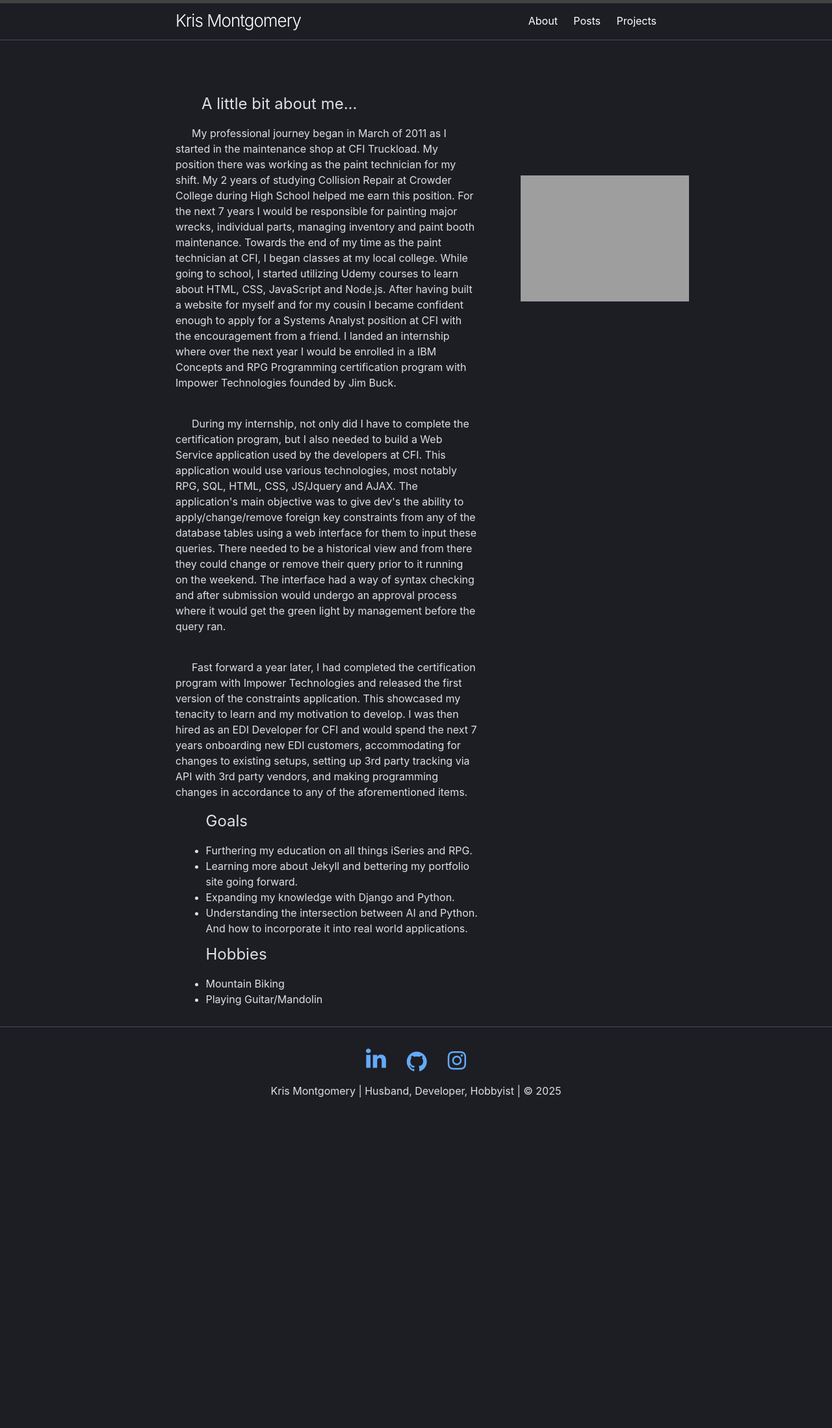
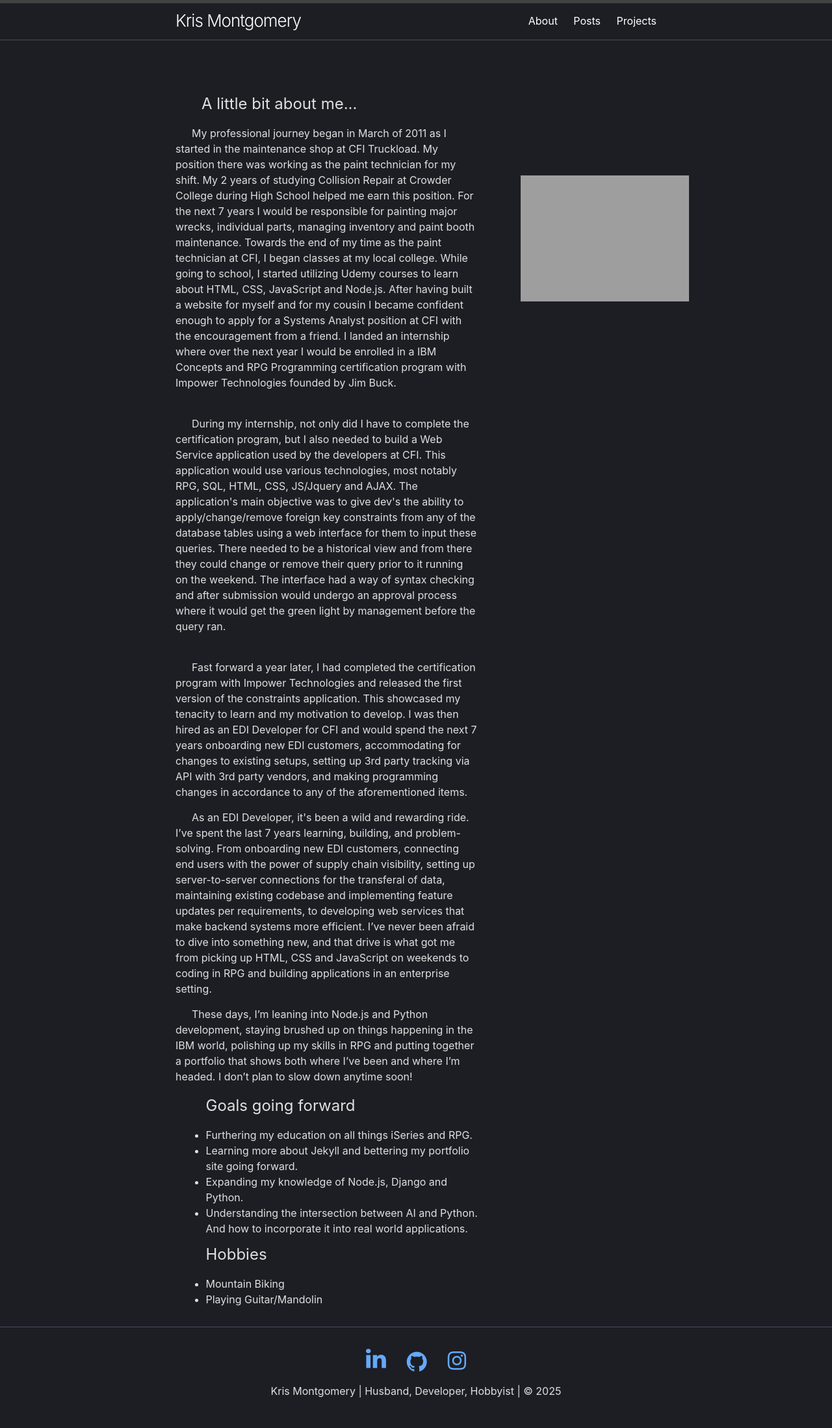
Before and after one commit to krmontgomery/krmontgomery.github.io, a Jekyll site: the page built from _pages/about.html, in a window 1280 px wide. Shown: the whole page at 65% size. Built offline with Jekyll 4.4.1, drawn with Linux system fonts in a browser that asks for light colours; before the commit the page ends 1736 px from its top, so only the background shows below that.

Commit message:
Adjust footer, add more info to about page and tweak styling.

```diff
--- a/_config.yml
+++ b/_config.yml
@@ -25,6 +25,8 @@ description: >- # this means to ignore newlines until "baseurl:"
   and the things I'm working on.
 baseurl: "/krmontgomery.github.io" # the subpath of your site, e.g. /blog
 url: "https://krmontgomery.github.io" # the base hostname & protocol for your site, e.g. http://example.com
+# baseurl: "" # the subpath of your site, e.g. /blog
+# url: "https://127.0.0.1:4000" # the base hostname & protocol for your site, e.g. http://example.com
 twitter_username: jekyllrb
 github_username:  krmontgomery
 
--- a/_includes/footer.html
+++ b/_includes/footer.html
@@ -14,7 +14,7 @@
                 </a>
             </li>
         </ul>
-        <div class="footer-info" style="display:flex; justify-content: center;">
+        <div class="footer-info">
             <p>
                 Kris Montgomery | Husband, Developer, Hobbyist | &#169; 2025
             </p>
--- a/_pages/about.html
+++ b/_pages/about.html
@@ -22,14 +22,20 @@ permalink: /about/
         <p style="text-indent: 25px;">
         Fast forward a year later, I had completed the certification program with Impower Technologies and released the first version of the constraints application. This showcased my tenacity to learn and my motivation to develop. I was then hired as an EDI Developer for CFI and would spend the next 7 years onboarding new EDI customers, accommodating for changes to existing setups, setting up 3rd party tracking via API with 3rd party vendors, and making programming changes in accordance to any of the aforementioned items.
         </p>
+        <p style="text-indent: 25px;">
+            As an EDI Developer, it's been a wild and rewarding ride. I’ve spent the last 7 years learning, building, and problem-solving. From onboarding new EDI customers, connecting end users with the power of supply chain visibility, setting up server-to-server connections for the transferal of data, maintaining existing codebase and implementing feature updates per requirements, to developing web services that make backend systems more efficient. I’ve never been afraid to dive into something new, and that drive is what got me from picking up HTML, CSS and JavaScript on weekends to coding in RPG and building applications in an enterprise setting.
+        </p>
+        <p style="text-indent: 25px;">
+            These days, I’m leaning into Node.js and Python development, staying brushed up on things happening in the IBM world, polishing up my skills in RPG and putting together a portfolio that shows both where I’ve been and where I’m headed. I don’t plan to slow down anytime soon!
+        </p>
         <div style="margin-left: 10%;">
             <h2>
-                Goals
+                Goals going forward
             </h2>
             <ul>
                 <li>Furthering my education on all things iSeries and RPG.</li>
                 <li>Learning more about Jekyll and bettering my portfolio site going forward.</li>
-                <li>Expanding my knowledge with Django and Python.</li>
+                <li>Expanding my knowledge of Node.js, Django and Python.</li>
                 <li>Understanding the intersection between AI and Python. And how to incorporate it into real world applications.</li>
             </ul>
             <h2 style="margin-top: 10px;">
--- a/assets/custom.css
+++ b/assets/custom.css
@@ -393,8 +393,14 @@ margin-top: 20%;
 
 /* Footer */
 .footer-info{
+  width: 100%;
   margin-top: 15px;
+  justify-items: center;
   text-align: center;
+}
+
+.footer-info p {
+  width: 85%;
 }
 
 
```
Also changed, not shown: index.html (+6 -1 lines).
